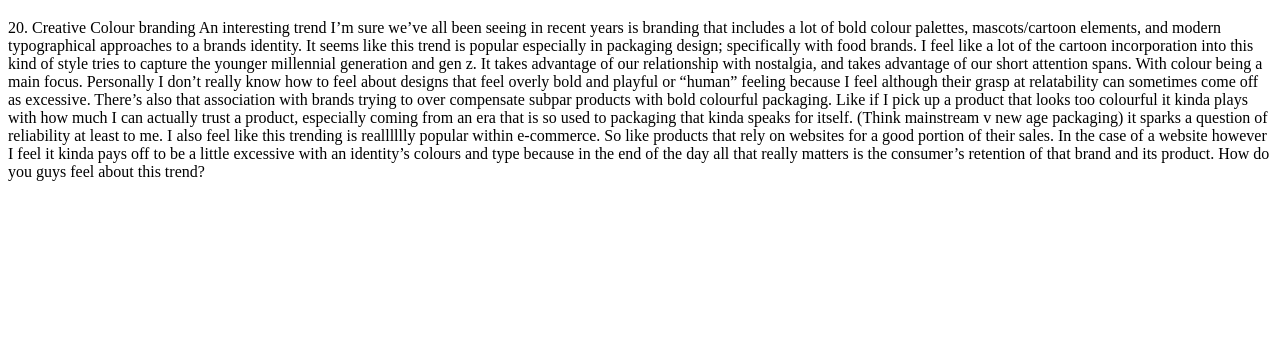
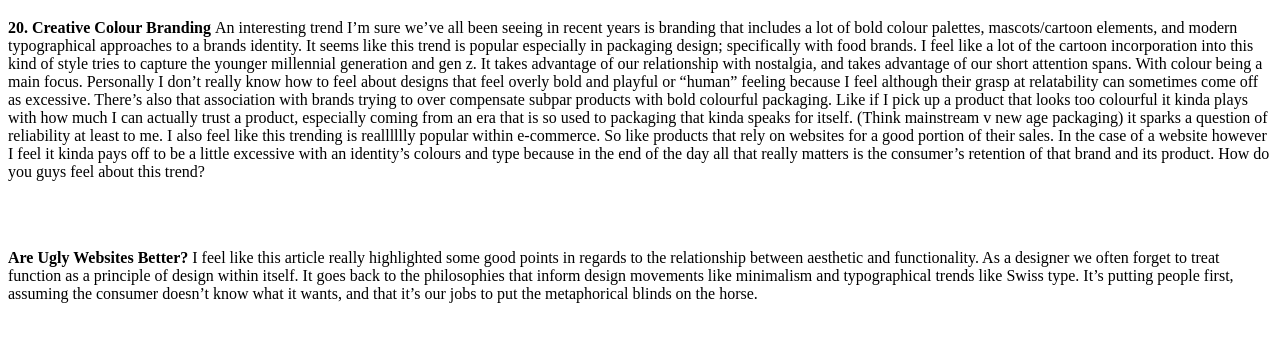
Before and after one commit to Sleepy-Sid/FA2024, a plain HTML site: page Readings.html in a window 1280 px wide. Shown: the part 61-402 px from the top of the page. Drawn offline with Linux system fonts and the light colour scheme.

Commit message:
Update Readings.html

```diff
--- a/Readings.html
+++ b/Readings.html
@@ -6,17 +6,32 @@
 </head>
 <body>
     <h1> Readings </h1>
-    <p> 20. Creative Colour branding
+    <p> <b> 20. Creative Colour Branding </b>
 
 An interesting trend I’m sure we’ve all been seeing in recent years is branding that includes a lot of bold colour palettes, mascots/cartoon elements, and modern typographical approaches to a brands identity.
 
 It seems like this trend is popular especially in packaging design; specifically with food brands.
 
-I feel like a lot of the cartoon incorporation into this kind of style tries to capture the younger millennial generation and gen z. It takes advantage of our relationship with nostalgia, and takes advantage of our short attention spans. With colour being  a main focus. Personally I don’t really know how to feel about designs that feel overly bold and playful or “human” feeling because I feel although their grasp at relatability can sometimes come off as excessive. There’s also that association with brands trying to over compensate subpar products with bold colourful packaging. Like if I pick up a product that looks too colourful it kinda plays with how much I can actually trust a product, especially coming from an era that is so used to packaging that kinda speaks for itself. (Think mainstream v new age packaging) it sparks a question of reliability at least to me.
+I feel like a lot of the cartoon incorporation into this kind of style tries to capture the younger millennial generation and gen z.
+        It takes advantage of our relationship with nostalgia, and takes advantage of our short attention spans.
+        With colour being  a main focus. Personally I don’t really know how to feel about designs that feel overly bold and playful or “human” feeling because I feel although their grasp at relatability can sometimes come off as excessive.
+        There’s also that association with brands trying to over compensate subpar products with bold colourful packaging. Like if I pick up a product that looks too colourful it kinda plays with how much I can actually trust a product,
+        especially coming from an era that is so used to packaging that kinda speaks for itself. (Think mainstream v new age packaging) it sparks a question of reliability at least to me.
 
-I also feel like this trending is realllllly popular within e-commerce. So like products that rely on websites for a good portion of their sales. In the case of a website however I feel it kinda pays off to be a little excessive with an identity’s colours and type because in the end of the day all that really matters is the consumer’s retention of that brand and its product.
+I also feel like this trending is realllllly popular within e-commerce. So like products that rely on websites for a good portion of their sales.
+        In the case of a website however I feel it kinda pays off to be a little excessive with an identity’s colours and type because in the end of the day all that really matters is the consumer’s retention of that brand and its product.
 
 How do you guys feel about this trend?
 </p>
+    <br>
+    <br>
+<p> <b>Are Ugly Websites Better? </b>
+
+I feel like this article really highlighted some good points in regards to the relationship between aesthetic and functionality.
+    As a designer we often forget to treat function as a principle of design within itself.
+    It goes back to the philosophies that inform design movements like minimalism and typographical trends like Swiss type.
+    It’s putting people first, assuming the consumer doesn’t know what it wants, and that it’s our jobs to put the metaphorical blinds on the horse.
+
+</p>
 </body>
 </html>
```
